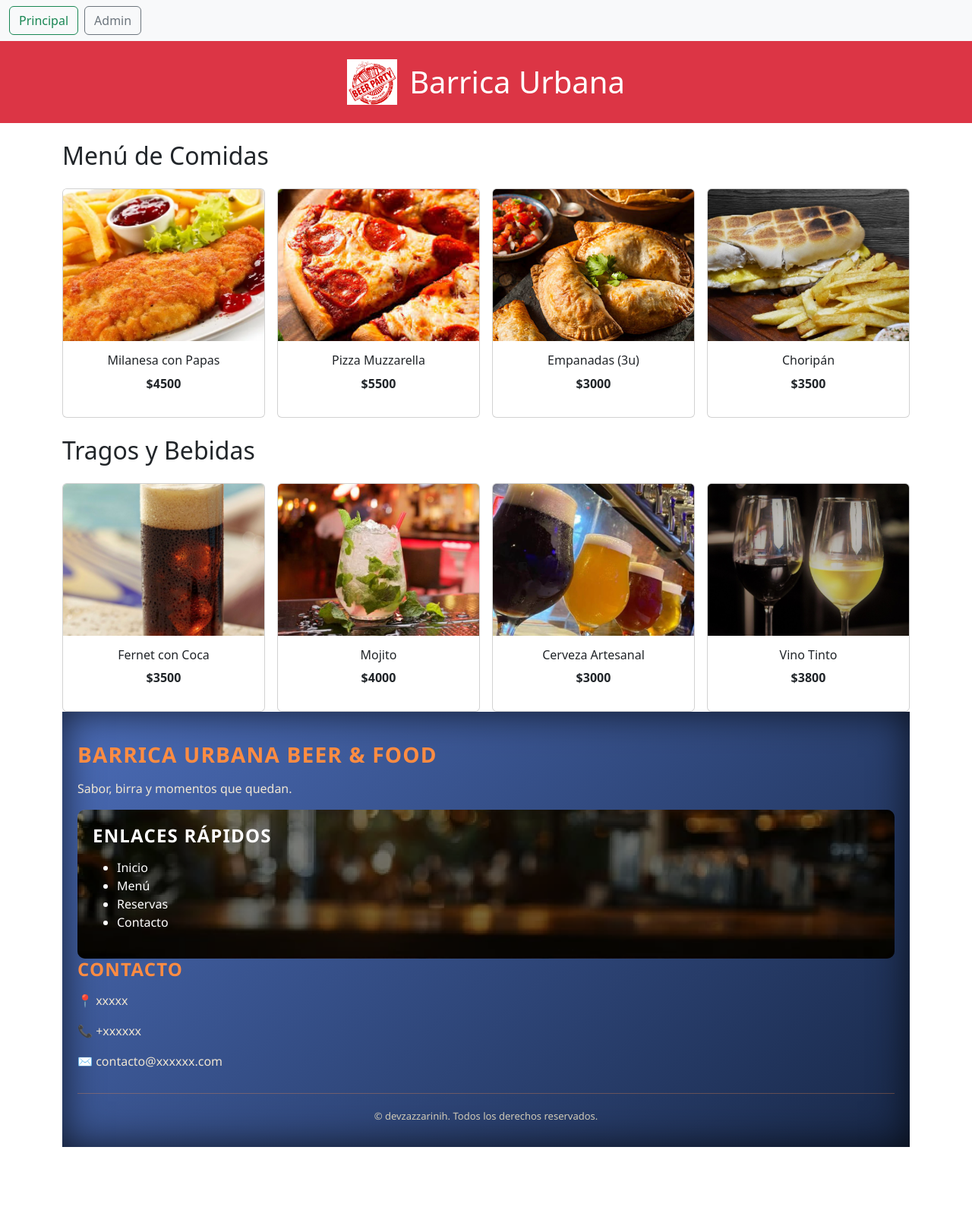
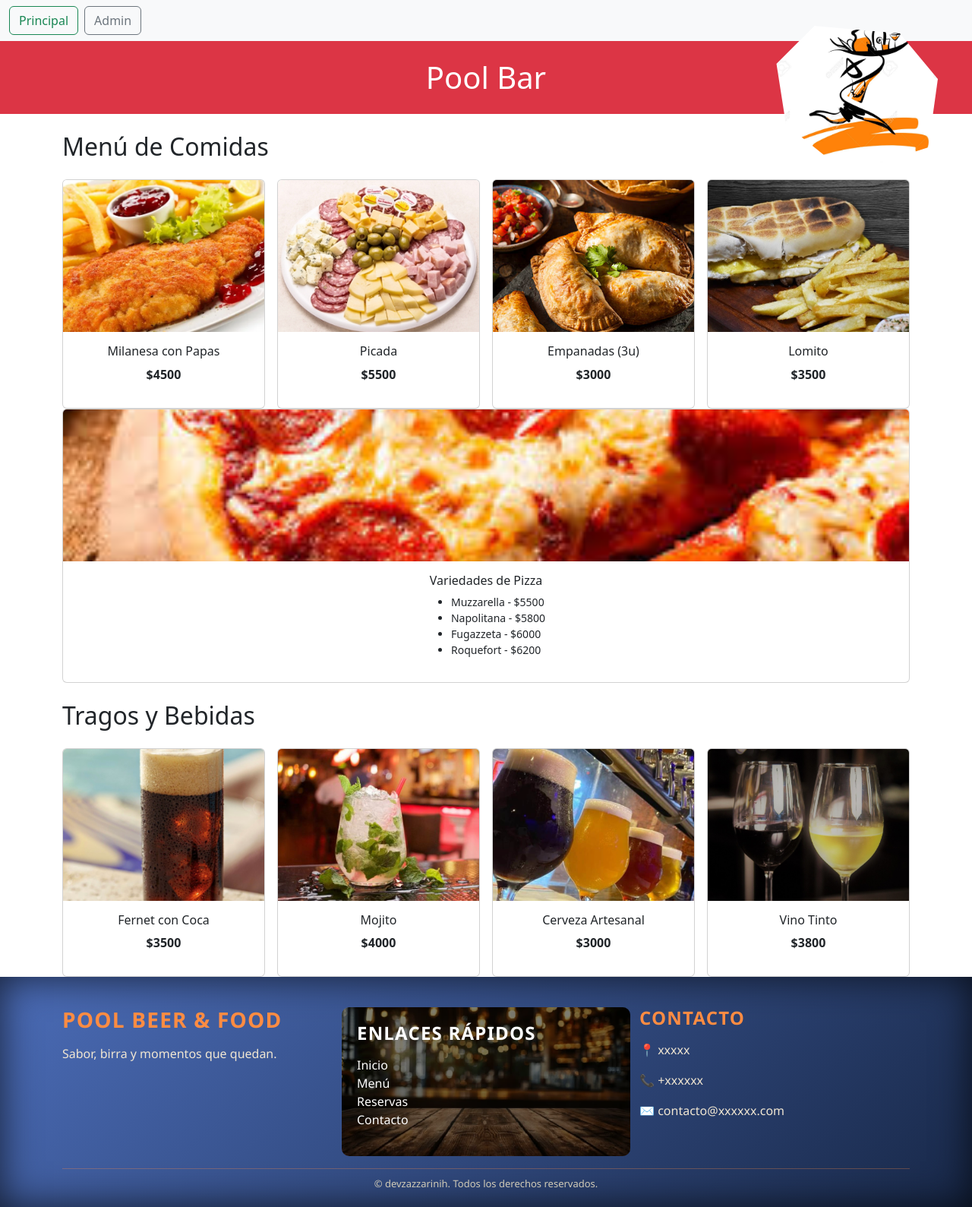
Before and after one commit to Hernanzazzarini/resto-bar, a plain HTML site: page index.html in a window 1280 px wide. Shown: the whole page at 76% size. Before the commit the page ends 1510 px from the top, so only its background shows below. Drawn offline with nearby package versions, Linux system fonts and the light colour scheme.

Commit message:
Se agrega model para reservas y form para mostrarlas

```diff
--- a/css/index.css
+++ b/css/index.css
@@ -1,7 +1,4 @@
- /* style.css */
-
- /* style.css */
-
+ /* Imágenes de las cards */
 .card-img-top {
   width: 100%;
   height: 200px;
@@ -9,6 +6,7 @@
   object-position: center;
 }
 
+/* Cards */
 .card {
   height: 100%;
   display: flex;
@@ -19,19 +17,22 @@
   flex-grow: 1;
   display: flex;
   flex-direction: column;
-  justify-content: space-between; /* título arriba, precio abajo */
+  justify-content: space-between;
+  align-items: center;
   text-align: center;
   padding: 1rem;
 }
 
-/* Ajuste responsive: en pantallas pequeñas, baja la altura de la imagen */
-
+/* Responsive: imágenes más pequeñas en móviles */
 @media (max-width: 576px) {
   .card-img-top {
     height: 150px;
   }
 }
+
+/* FOOTER */
 .footer {
+  width: 100%;
   background: linear-gradient(135deg, #4b6cb7, #182848);
   color: #f0e6d2;
   padding: 40px 20px 20px 20px;
@@ -39,9 +40,9 @@
   box-shadow: inset 0 0 50px rgba(0,0,0,0.7);
 }
 
-.footer-section h3,
-.footer-section h4 {
-  color: #ff8c42; /* naranja cálido */
+.footer h3,
+.footer h4 {
+  color: #ff8c42;
   margin-bottom: 15px;
   font-weight: 700;
   text-transform: uppercase;
@@ -59,49 +60,57 @@
 }
 
 .footer-bottom {
-  text-align: center;
-  padding: 20px 10px 10px 10px;
   font-size: 13px;
   color: #d1cbb7;
   border-top: 1px solid rgba(255, 140, 66, 0.3);
-  margin-top: 30px;
+  padding-top: 10px;
 }
 
+/* Fondo con imagen para sección de enlaces rápidos */
 .footer-section.links {
-  background-image: url('../img/logo\ admin.png');
-
+  background-image: url('../img/imagen front.png'); /* Asegurate que exista */
   background-size: cover;
   background-position: center;
   padding: 20px;
   border-radius: 10px;
-  color: white;
   position: relative;
   overflow: hidden;
 }
 
-.footer-section.links {
-  background-image: url('../img/imagen\ front.png'); /* o reemplazalo por cerveza.png, pizza.jpeg, etc. */
-  background-size: cover;
-  background-position: center;
-  padding: 20px;
-  border-radius: 10px;
-  color: white;
-  position: relative;
-  overflow: hidden;
-}
-
-/* Capa oscura para que se lea el texto */
+/* Capa oscura sobre la imagen */
 .footer-section.links::before {
   content: '';
   position: absolute;
   top: 0; left: 0; right: 0; bottom: 0;
-  background-color: rgba(0, 0, 0, 0.5); /* Ajustá el nivel de oscuridad si querés */
+  background-color: rgba(0, 0, 0, 0.5);
   z-index: 0;
 }
 
-/* Asegura que el texto esté encima del fondo */
+/* Asegurar que el texto esté encima */
 .footer-section.links * {
   position: relative;
   z-index: 1;
   color: white;
 }
+
+/* Responsive Footer Layout */
+@media (max-width: 768px) {
+  .footer .row {
+    flex-direction: column;
+    gap: 20px;
+  }
+}
+.logo-stamp {
+  position: absolute;
+  top: -30px;
+  right: 20px;
+  width: 250px;
+  height: 200px;
+  object-fit: cover;
+  filter: drop-shadow(2px 2px 5px rgba(0, 0, 0, 0.3));
+
+  /* Forma "mancha" irregular */
+  clip-path: polygon(
+    25% 5%, 70% 10%, 90% 40%, 85% 85%, 60% 95%, 30% 90%, 10% 70%, 5% 30%
+  );
+}
--- a/index.html
+++ b/index.html
@@ -3,32 +3,37 @@
 <head>
   <meta charset="UTF-8" />
   <meta name="viewport" content="width=device-width, initial-scale=1.0">
-  <title>Resto Bar</title>
+  <title>Pool Resto Bar</title>
   <link rel="stylesheet" href="css/index.css" />
   <link href="https://cdn.jsdelivr.net/npm/bootstrap@5.3.3/dist/css/bootstrap.min.css" rel="stylesheet">
+  <script src="https://cdn.jsdelivr.net/npm/bootstrap@5.3.3/dist/js/bootstrap.bundle.min.js"></script>
+
+  <script src="https://kit.fontawesome.com/a076d05399.js" crossorigin="anonymous"></script>
+
 </head>
+
 <body>
+
+  <!-- NAVBAR -->
   <nav class="navbar bg-body-tertiary">
     <form class="container-fluid justify-content-start">
-    <button class="btn btn-outline-success me-2" type="button">Principal</button>
+      <a href="index.html" class="btn btn-outline-success me-2">Principal</a>
       <a href="Pedidos.html" class="btn btn-outline-secondary">Admin</a>
-
     </form>
   </nav>
-<body>
 
-  <header class="text-center p-4 bg-danger text-white d-flex align-items-center justify-content-center gap-3">
-    <img src="img/logo.png" alt="Logo Resto Bar" style="height: 60px;">
-    <h1 class="m-0">Barrica Urbana</h1>
+  <!-- HEADER -->
+  <header class="text-center p-4 bg-danger text-white position-relative">
+    <h1 class="m-0">Pool Bar</h1>
+    <img src="img/pool bar.jpg" alt="Logo Resto Bar" class="logo-stamp">
   </header>
 
 
+  <!-- MAIN CONTENT -->
   <main class="container mt-4">
 
-    <!-- Sección Comidas -->
     <h2 class="mb-4">Menú de Comidas</h2>
-
-    <div class="row row-cols-4 g-3">
+    <div class="row row-cols-1 row-cols-sm-2 row-cols-md-4 g-3">
       <div class="col">
         <div class="card h-100">
           <img src="img/milanesa con papas.jpg.webp" class="card-img-top" alt="Milanesa">
@@ -38,17 +43,15 @@
           </div>
         </div>
       </div>
-
       <div class="col">
         <div class="card h-100">
-          <img src="img/pizza.jpeg" class="card-img-top" alt="Pizza">
+          <img src="img/picada.png" class="card-img-top" alt="Picada">
           <div class="card-body">
-            <h6 class="card-title">Pizza Muzzarella</h6>
+            <h6 class="card-title">Picada</h6>
             <p class="fw-bold">$5500</p>
           </div>
         </div>
       </div>
-
       <div class="col">
         <div class="card h-100">
           <img src="img/empanadas.png" class="card-img-top" alt="Empanadas">
@@ -58,22 +61,33 @@
           </div>
         </div>
       </div>
-
       <div class="col">
         <div class="card h-100">
           <img src="img/lomito.png" class="card-img-top" alt="lomito">
           <div class="card-body">
-            <h6 class="card-title">Choripán</h6>
+            <h6 class="card-title">Lomito</h6>
             <p class="fw-bold">$3500</p>
           </div>
         </div>
       </div>
     </div>
 
-    <!-- Sección Bebidas -->
+    <div class="card h-100">
+      <img src="img/pizza.jpeg" class="card-img-top" alt="Pizza">
+      <div class="card-body">
+        <h6 class="card-title">Variedades de Pizza</h6>
+        <ul class="small text-start">
+          <li>Muzzarella - $5500</li>
+          <li>Napolitana - $5800</li>
+          <li>Fugazzeta - $6000</li>
+          <li>Roquefort - $6200</li>
+        </ul>
+      </div>
+    </div>
+
+
     <h2 class="my-4">Tragos y Bebidas</h2>
-
-    <div class="row row-cols-4 g-3">
+    <div class="row row-cols-1 row-cols-sm-2 row-cols-md-4 g-3">
       <div class="col">
         <div class="card h-100">
           <img src="img/fernet.png" class="card-img-top" alt="Fernet">
@@ -83,7 +97,6 @@
           </div>
         </div>
       </div>
-
       <div class="col">
         <div class="card h-100">
           <img src="img/mojito.png" class="card-img-top" alt="Mojito">
@@ -93,7 +106,6 @@
           </div>
         </div>
       </div>
-
       <div class="col">
         <div class="card h-100">
           <img src="img/cerveza.png" class="card-img-top" alt="Cerveza">
@@ -103,7 +115,6 @@
           </div>
         </div>
       </div>
-
       <div class="col">
         <div class="card h-100">
           <img src="img/vinos.png" class="card-img-top" alt="Vino">
@@ -115,32 +126,79 @@
       </div>
     </div>
 
+  </main>
+
+  <!-- FOOTER -->
   <footer class="footer">
-      <div class="footer-container">
-        <div class="footer-section about">
-          <h3>Barrica Urbana Beer & food</h3>
+    <div class="container">
+      <div class="row">
+        <div class="col-md-4">
+          <h3>Pool Beer & food</h3>
           <p>Sabor, birra y momentos que quedan.</p>
         </div>
-
-        <div class="footer-section links">
+        <div class="col-md-4 footer-section links">
           <h4>Enlaces rápidos</h4>
-          <ul>
+          <ul class="list-unstyled">
             <li><a href="#">Inicio</a></li>
             <li><a href="#">Menú</a></li>
-            <li><a href="#">Reservas</a></li>
+            <li><a href="#" data-bs-toggle="modal" data-bs-target="#reservaModal">Reservas</a></li>
+
             <li><a href="#">Contacto</a></li>
           </ul>
         </div>
-
-        <div class="footer-section contact">
+        <div class="col-md-4">
           <h4>Contacto</h4>
           <p>📍 xxxxx</p>
           <p>📞 +xxxxxx</p>
           <p>✉️ contacto@xxxxxx.com</p>
         </div>
       </div>
-
-      <div class="footer-bottom">
+      <div class="footer-bottom text-center mt-3">
         &copy; devzazzarinih. Todos los derechos reservados.
       </div>
+    </div>
   </footer>
+
+  <!-- Modal de Reserva -->
+<div class="modal fade" id="reservaModal" tabindex="-1" aria-labelledby="reservaModalLabel" aria-hidden="true">
+  <div class="modal-dialog">
+    <div class="modal-content">
+      <form>
+        <div class="modal-header">
+          <h5 class="modal-title" id="reservaModalLabel">Reserva Telefónica</h5>
+          <button type="button" class="btn-close" data-bs-dismiss="modal" aria-label="Cerrar"></button>
+        </div>
+        <div class="modal-body">
+          <div class="mb-3">
+            <label for="nombre" class="form-label">Nombre completo</label>
+            <input type="text" class="form-control" id="nombre" required>
+          </div>
+          <div class="mb-3">
+            <label for="telefono" class="form-label">Teléfono</label>
+            <input type="tel" class="form-control" id="telefono" required>
+          </div>
+          <div class="mb-3">
+            <label for="fecha" class="form-label">Fecha de la reserva</label>
+            <input type="date" class="form-control" id="fecha" required>
+          </div>
+          <div class="mb-3">
+            <label for="hora" class="form-label">Hora</label>
+            <input type="time" class="form-control" id="hora" required>
+          </div>
+          <div class="mb-3">
+            <label for="personas" class="form-label">Cantidad de personas</label>
+            <input type="number" class="form-control" id="personas" required>
+          </div>
+          <small class="text-muted">La asignación de mesa la realiza el administrador.</small>
+        </div>
+        <div class="modal-footer">
+          <button type="submit" class="btn btn-success">Enviar Reserva</button>
+        </div>
+      </form>
+    </div>
+  </div>
+</div>
+
+
+</body>
+</html>
```
Also changed, not shown: Pedidos.html (+65 -21 lines), img/picada.png (added), img/pool bar.jpg (added). Lines whose indentation alone changed are shown as unchanged.
